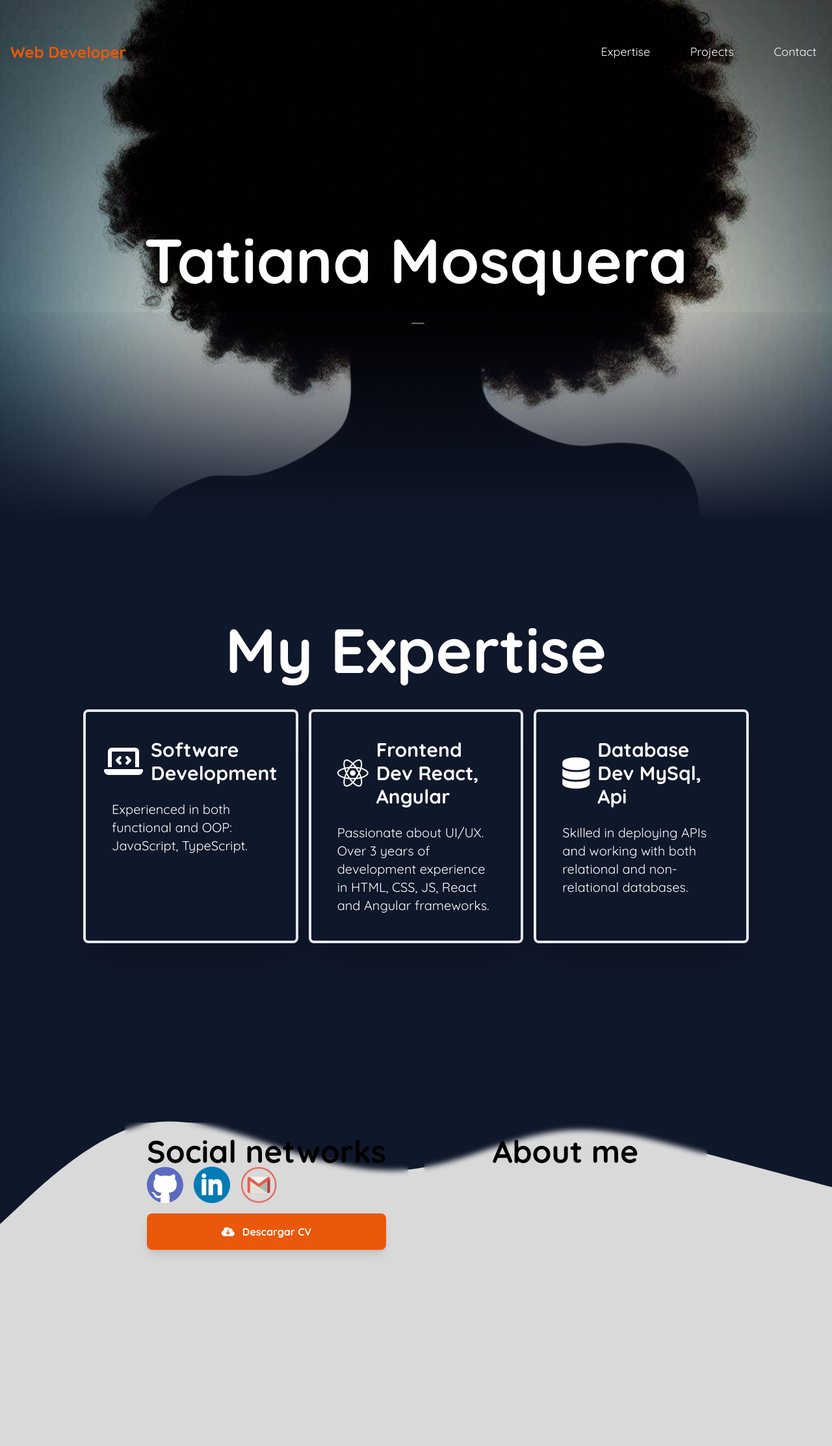
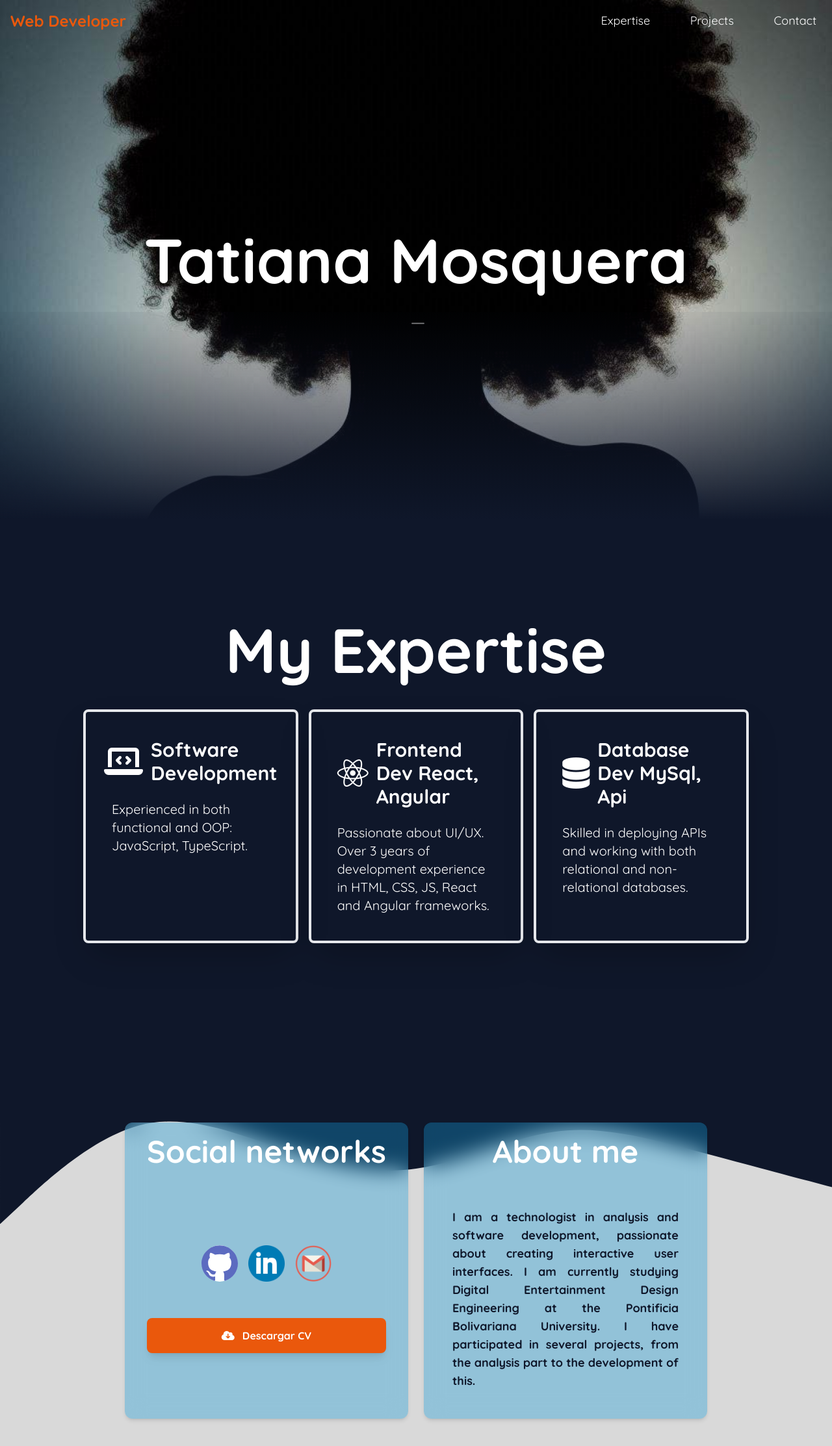
Before and after one commit to Tattoarco/Portafolio, a React (Vite) app: page / in a window 1280 px wide. Shown: the top 2226 px of the page at 65% size. Built offline with nearby package versions, Linux system fonts and the light colour scheme.

Commit message:
Added page "Contact"

```diff
--- a/src/Components/Contact/Contact.jsx
+++ b/src/Components/Contact/Contact.jsx
@@ -9,11 +9,11 @@ const Contact = () => {
             </svg>
           </div>
           <div className="relative w-full flex justify-center">
-            <div className="grid gap-6 grid-cols-2 mt-32 w-[70%]">
-              <div className="grid justify-center font-bold backdrop-blur-sm p-5">
-                <h3 className="text-5xl">Social networks </h3>
+            <div className="grid gap-6 grid-cols-2 mt-32 w-[70%] max-md:grid-cols-1 ">
+              <div className="grid justify-center font-bold bg-[#169ad85b] rounded-xl shadow-md  backdrop-blur-lg p-5">
+                <h3 className="text-5xl text-white">Social networks </h3>
 
-                <div className="flex gap-4">
+                <div className="flex gap-4 items-center justify-center">
                   <a href="https://github.com/Tattoarco/" target="_blank">
                     <img src="/github.svg" alt="GitHub Tatiana Mosquera" className="w-14 hover:scale-110 transition-all duration-300" />
                   </a>
@@ -25,13 +25,15 @@ const Contact = () => {
                   </a>
                 </div>
 
-                <a href="/Hoja de vida Tatiana Mosquera.pdf" download="Tatiana-Mosquera-HV.pdf" className="bg-orange-600 text-white rounded-lg p-4 gap-3 flex justify-center items-center hover:bg-white hover:border-2 hover:border-orange-600 shadow-lg hover:text-orange-600 hover:scale-105 transition-all duration-300 mt-4">
+                <a href="/Hoja de vida Tatiana Mosquera.pdf" download="Tatiana-Mosquera-HV.pdf" className="w-full h-[54px] bg-orange-600 text-white rounded-lg p-4 gap-3 flex justify-center items-center hover:bg-white hover:border-2 hover:border-orange-600 shadow-lg hover:text-orange-600 hover:scale-105 transition-all duration-300 mt-4">
                   <i className="fa-solid fa-cloud-arrow-down"></i>
                   <p>Descargar CV</p>
                 </a>
+
               </div>
-              <div className="flex gap-10 justify-center font-bold backdrop-blur-sm p-5">
+              <div className="flex flex-col gap-10 p-5 justify-center items-center font-bold bg-[#169ad85b] rounded-xl shadow-md  backdrop-blur-lg text-wrap text-white">
                 <h3 className="text-5xl">About me</h3>
+                <p className="text-lg text-[#0f172a] text-justify p-6">I am a technologist in analysis and software development, passionate about creating interactive user interfaces. I am currently studying Digital Entertainment Design Engineering at the Pontificia Bolivariana University. I have participated in several projects, from the analysis part to the development of this.</p>
               </div>
             </div>
           </div>
--- a/src/Components/Expretise/Expertise.jsx
+++ b/src/Components/Expretise/Expertise.jsx
@@ -30,7 +30,7 @@ const Expertise = () => {
         </h2>
 
 
-        <div className="relative z-10 w-[80%] mx-auto grid grid-cols-3 gap-4 max-md:grid-cols-1 mt-[9rem]">
+        <div className="relative z-10 w-[80%] mx-auto grid grid-cols-3 gap-4 max-md:grid-cols-1 mt-[9rem] max-md:white-space:nowrap max-md:overflow-hidden;">
           <div className="w-full border-4 shadow-2xl flex flex-col p-10 rounded-lg bg-opacity-75 hover:bg-white hover:text-black hover:border-orange-400 hover:scale-105 transition-all duration-300 backdrop-blur-none hover:backdrop-blur-none group">
             <div className="flex items-center justify-center">
               <i className="fas fa-laptop-code text-5xl pr-3 group-hover:text-orange-600" />
--- a/src/Components/Home/Home.jsx
+++ b/src/Components/Home/Home.jsx
@@ -15,12 +15,12 @@ const Home = () => {
   return (
     <>
       <section>
+      <Navbar />
         <div className="bg-fixed bg-center h-screen bg-cover" style={{ backgroundImage: "url('Fondo.jpeg')" }}>
           <div className="gradient-bottom absolute bottom-0  w-full h-[20rem] z-10 bg-gradient-to-t from-[#0f172a] to-[#0f172a0b] "></div>
 
           <div className="flex items-center justify-center h-full relative">
             <h1 className="text-white text-8xl font-bold absolute">Tatiana Mosquera</h1>
-            <Navbar />
             <div className="text-white text-4xl absolute mt-40">
               <Typewriter words={["Web developer", "Frontend developer", "Technologist in software analysis and development"]} loop={5} cursor cursorStyle="_" typeSpeed={70} deleteSpeed={50} delaySpeed={1000} onLoopDone={handleDone} onType={handleType} />
             </div>
--- a/src/Components/Navbar/Navbar.jsx
+++ b/src/Components/Navbar/Navbar.jsx
@@ -8,7 +8,7 @@ export const Navbar = () => {
   };
 
   return (
-    <nav className="p-4 fixed mb-[40rem] w-full z-10">
+    <nav className="p-4 fixed w-full z-10">
       <div className="container mx-auto flex justify-between items-center">
         <div className="text-orange-600 text-2xl font-bold">Web Developer</div>
         <div className="md:hidden">
```
